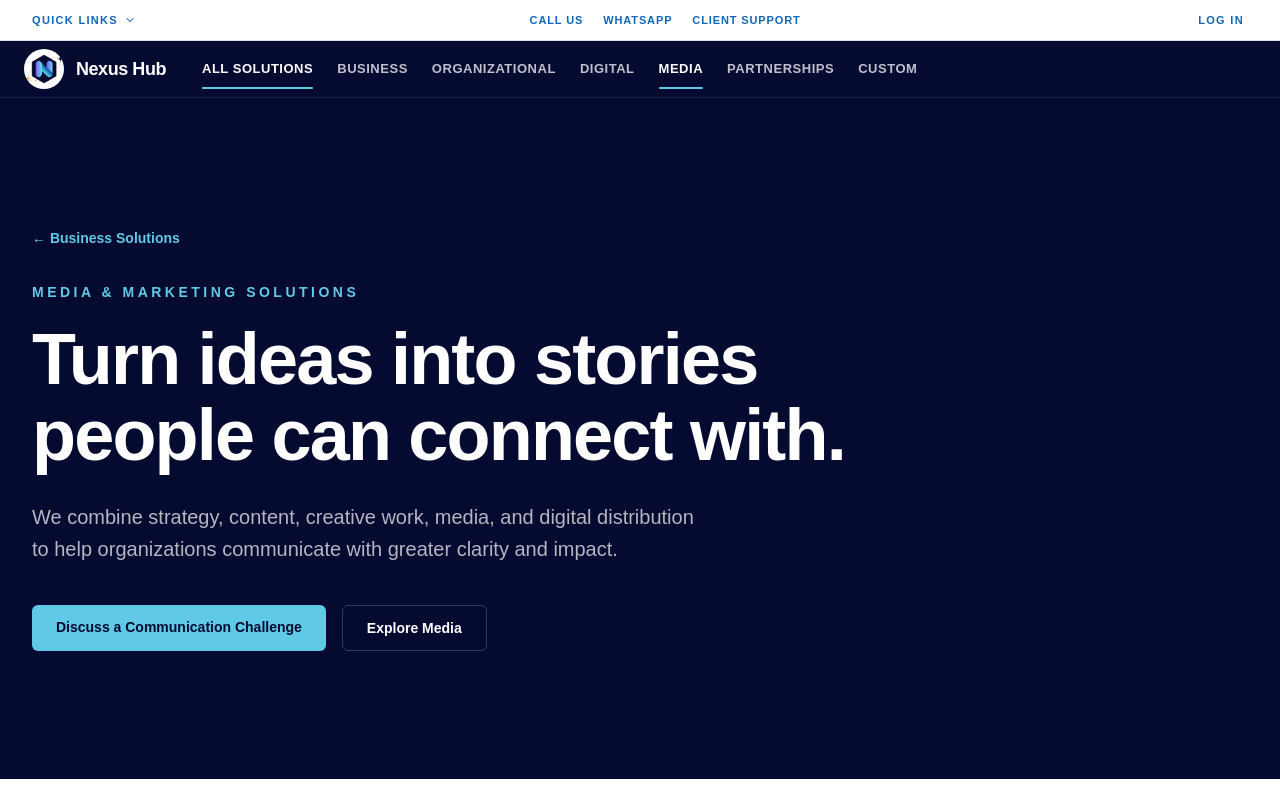
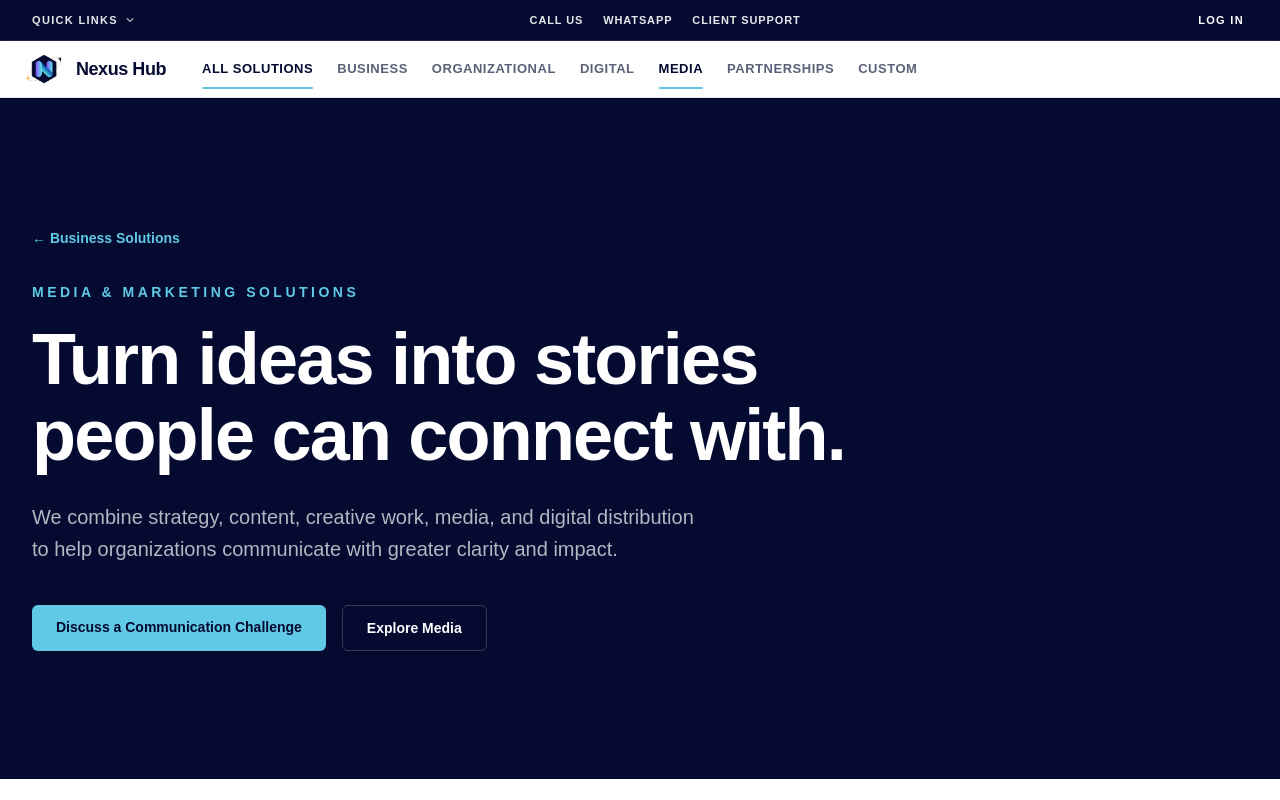
Before and after one commit to hlestakovjames/nexushub-frontend, a Next.js app: page /business/solutions/media in a window 1280 px wide. Shown: the top 800 px of the page. Built offline with nearby package versions, Linux system fonts and the light colour scheme.

Commit message:
style: refine global navigation and hero overlays

```diff
--- a/components/brand/NexusHubLogo.tsx
+++ b/components/brand/NexusHubLogo.tsx
@@ -25,7 +25,7 @@ export default function NexusHubLogo({
       />
 
       {showWordmark && (
-        <span className="text-lg font-bold tracking-tight text-white">
+        <span className="text-lg font-bold tracking-tight text-[#050A30]">
           Nexus Hub
         </span>
       )}
--- a/components/hero/HeroSlider.tsx
+++ b/components/hero/HeroSlider.tsx
@@ -82,11 +82,11 @@ export default function HeroSlider({
           />
 
           {/* IMAGE OVERLAYS */}
-          <div className="absolute inset-0 bg-[#050A30]/65" />
+          <div className="absolute inset-0 bg-[#050A30]/40" />
 
-          <div className="absolute inset-0 bg-gradient-to-r from-[#050A30]/95 via-[#050A30]/65 to-[#050A30]/25" />
+          <div className="absolute inset-0 bg-gradient-to-r from-[#050A30]/70 via-[#050A30]/50 to-[#050A30]/25" />
 
-          <div className="absolute inset-0 bg-gradient-to-t from-[#050A30]/70 via-transparent to-[#050A30]/20" />
+          <div className="absolute inset-0 bg-gradient-to-t from-[#050A30]/55 via-transparent to-[#050A30]/20" />
         </div>
       ))}
 
--- a/components/hero/PageHero.tsx
+++ b/components/hero/PageHero.tsx
@@ -47,11 +47,11 @@ export default function PageHero({
             className="object-cover"
           />
 
-          <div className="absolute inset-0 bg-[#050A30]/65" />
+          <div className="absolute inset-0 bg-[#050A30]/40" />
 
-          <div className="absolute inset-0 bg-gradient-to-r from-[#050A30]/95 via-[#050A30]/70 to-[#050A30]/35" />
+          <div className="absolute inset-0 bg-gradient-to-r from-[#050A30]/55 via-[#050A30]/50 to-[#050A30]/35" />
 
-          <div className="absolute inset-0 bg-gradient-to-t from-[#050A30]/80 via-transparent to-[#050A30]/20" />
+          <div className="absolute inset-0 bg-gradient-to-t from-[#050A30]/55 via-transparent to-[#050A30]/20" />
         </div>
       )}
 
--- a/components/navigation/GlobalNav.tsx
+++ b/components/navigation/GlobalNav.tsx
@@ -79,8 +79,8 @@ function ContextItem({
       href={item.href}
       className={`relative shrink-0 px-3 py-4 text-[13px] font-bold tracking-[0.04em] transition ${
         active
-          ? 'text-white'
-          : 'text-white/75 hover:text-white'
+          ? 'text-[#050A30]'
+          : 'text-[#050A30]/65 hover:text-[#050A30]'
       }`}
     >
       {item.label}
@@ -106,7 +106,7 @@ export default function GlobalNav({
       {/* ================================================================
           LAYER 1 — GLOBAL UTILITY
           ================================================================ */}
-      <div className="border-b border-[#050A30]/10 bg-white text-[#050A30]">
+      <div className="border-b border-white/10 bg-[#050A30] text-white">
         <div className="mx-auto flex min-h-10 max-w-7xl items-center justify-between gap-4 px-6">
           {/* QUICK LINKS */}
           <div className="relative">
@@ -117,7 +117,7 @@ export default function GlobalNav({
               }
               aria-expanded={isQuickLinksOpen}
               aria-haspopup="menu"
-              className="flex items-center gap-1.5 rounded-md px-2 py-1.5 text-[11px] font-semibold uppercase tracking-[0.12em] text-[#1266B6] transition hover:bg-[#050A30]/5 hover:text-[#050A30]"
+              className="flex items-center gap-1.5 rounded-md px-2 py-1.5 text-[11px] font-semibold uppercase tracking-[0.12em] text-white/90 transition hover:bg-white/10 hover:text-white"
             >
               Quick Links
 
@@ -172,24 +172,24 @@ export default function GlobalNav({
           </div>
 
           {/* UTILITY ACTIONS */}
-          <div className="hidden items-center gap-5 text-[11px] font-semibold uppercase tracking-[0.08em] text-[#1266B6] sm:flex">
+          <div className="hidden items-center gap-5 text-[11px] font-semibold uppercase tracking-[0.08em] text-white/90 sm:flex">
             <Link
               href="/contact?channel=call"
-              className="transition hover:text-[#1266B6]"
+              className="transition hover:text-[#5FC9E6]"
             >
               Call Us
             </Link>
 
             <Link
               href="/contact?channel=whatsapp"
-              className="transition hover:text-[#1266B6]"
+              className="transition hover:text-[#5FC9E6]"
             >
               WhatsApp
             </Link>
 
             <Link
               href="/contact?channel=support"
-              className="transition hover:text-[#1266B6]"
+              className="transition hover:text-[#5FC9E6]"
             >
               Client Support
             </Link>
@@ -198,7 +198,7 @@ export default function GlobalNav({
           {/* LOGIN */}
           <Link
             href="/login"
-            className="rounded-md px-3 py-1.5 text-[11px] font-bold uppercase tracking-[0.12em] text-[#1266B6] transition hover:bg-[#050A30]/5 hover:text-[#050A30]"
+            className="rounded-md px-3 py-1.5 text-[11px] font-bold uppercase tracking-[0.12em] text-white transition hover:bg-white/10 hover:text-[#5FC9E6]"
           >
             Log In
           </Link>
@@ -208,7 +208,7 @@ export default function GlobalNav({
       {/* ================================================================
           LAYER 2 — CONTEXT NAVIGATION
           ================================================================ */}
-      <div className="border-b border-white/10 bg-[#050A30] text-white shadow-sm">
+      <div className="border-b border-[#050A30]/10 bg-white text-[#050A30] shadow-sm">
         <div className="mx-auto flex min-h-14 max-w-7xl items-center">
           {/* BRAND */}
           <Link
--- a/components/navigation/MobileGlobalNav.tsx
+++ b/components/navigation/MobileGlobalNav.tsx
@@ -54,7 +54,7 @@ export default function MobileGlobalNav({
             : 'Open navigation menu'
         }
         aria-expanded={isOpen}
-        className="flex h-10 w-10 items-center justify-center rounded-md border border-white/10 text-white transition hover:bg-white/10"
+        className="flex h-10 w-10 items-center justify-center rounded-md border border-[#050A30]/10 text-[#050A30] transition hover:bg-[#050A30]/5"
       >
         <span className="sr-only">
           {isOpen
@@ -88,7 +88,7 @@ export default function MobileGlobalNav({
       </button>
 
       {isOpen && (
-        <div className="absolute left-0 right-0 top-full border-b border-white/10 bg-[#050A30] text-white shadow-xl md:hidden">
+        <div className="absolute left-0 right-0 top-full border-b border-[#050A30]/10 bg-white text-[#050A30] shadow-xl md:hidden">
           <nav
             aria-label="Mobile navigation"
             className="mx-auto max-w-7xl px-6 py-5"
@@ -184,7 +184,7 @@ export default function MobileGlobalNav({
             </div>
 
             {/* CONTEXT NAVIGATION */}
-            <div className="mt-4 rounded-xl bg-[#050A30] p-2 text-white">
+            <div className="mt-4 rounded-xl border border-[#050A30]/10 bg-white p-2 text-[#050A30]">
               <p className="px-1 py-2 text-[10px] font-bold uppercase tracking-[0.16em] text-[#5FC9E6]">
                 {contextLabel} Navigation
               </p>
@@ -203,8 +203,8 @@ export default function MobileGlobalNav({
                       onClick={closeMenu}
                       className={`block rounded-md px-4 py-3 text-sm font-semibold transition ${
                         active
-                          ? 'bg-white/10 text-white'
-                          : 'text-white/70 hover:bg-white/5 hover:text-white'
+                          ? 'bg-[#050A30]/5 text-[#050A30]'
+                          : 'text-[#050A30]/70 hover:bg-[#050A30]/5 hover:text-[#050A30]'
                       }`}
                     >
                       {item.label}
```
